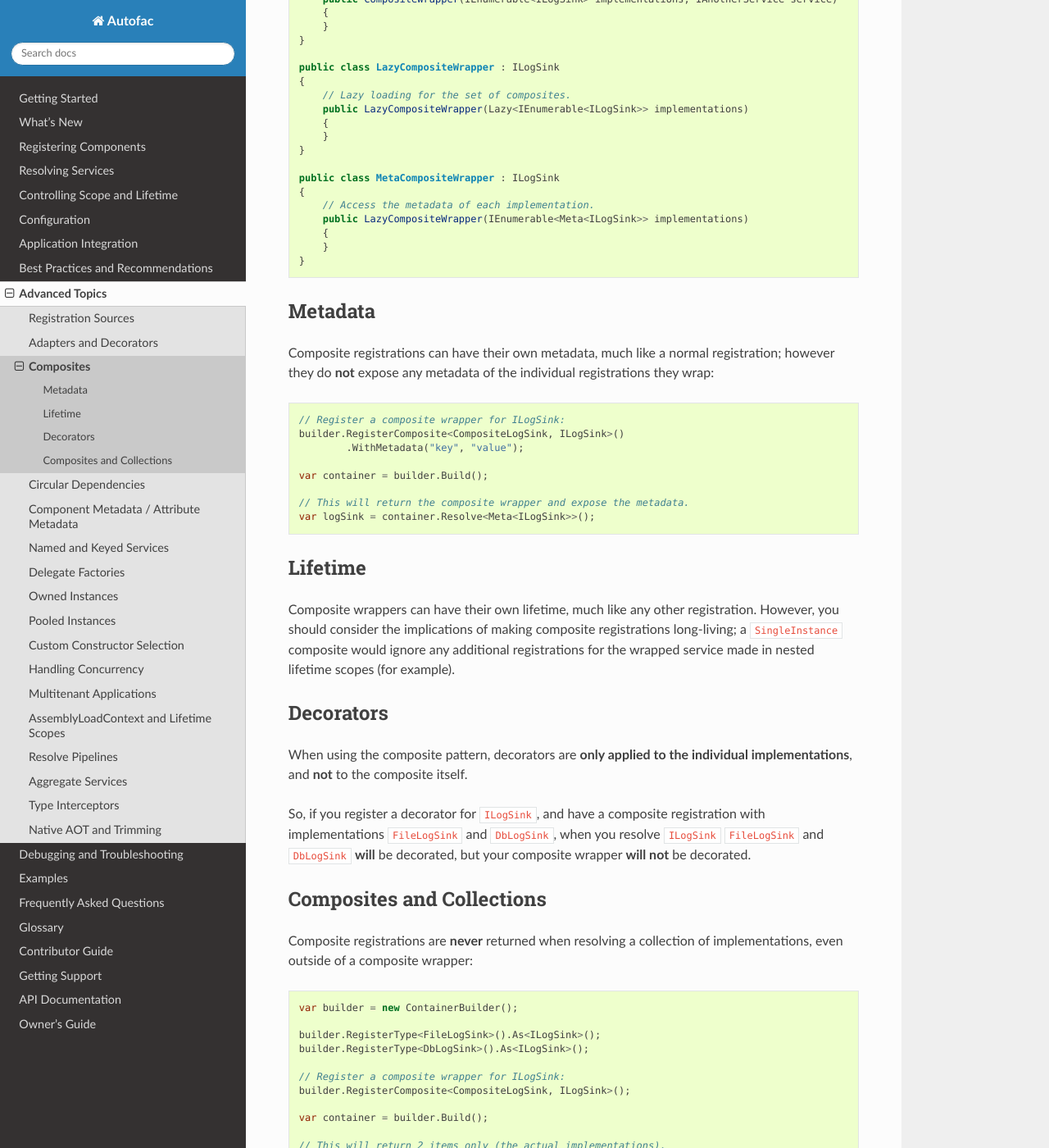
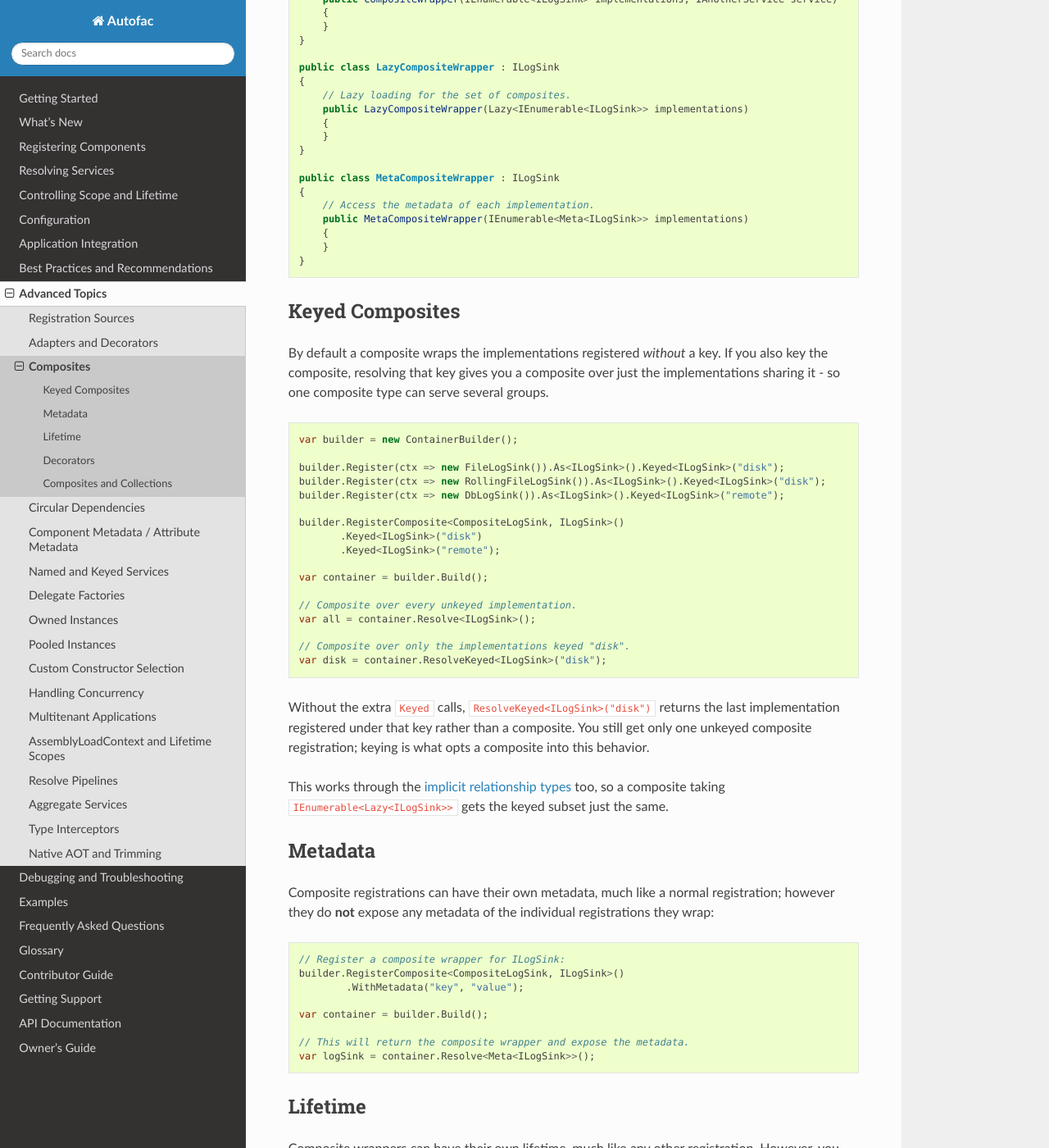
Before and after one commit to autofac/Documentation, a Sphinx documentation site: the page built from docs/advanced/composites.rst, in a window 1280 px wide and 1400 px high, scrolled down 2046 px. Shown: the whole window at 82% size. Built offline with Sphinx 7.4.7 and the Read the Docs theme 3.1.0, drawn with Linux system fonts in a browser that asks for light colours.

Commit message:
Document composite keying, pool providers, and decorator ownership
Three shipped features had no documentation.

**Keyed composites** (core 8.3.0). A composite only wraps unkeyed
implementations unless it is itself keyed, at which point resolving that key
yields a composite over just the implementations sharing it. Worth stating
explicitly that without the extra Keyed calls a keyed resolve returns the last
matching implementation rather than a composite, because that looks like a bug
when you hit it.

**Custom pool storage** (Autofac.Pooling 2.0.0). An ObjectPoolProvider can now
back a pooled registration, and policies can be supplied as factories so they
can resolve their own dependencies. The consequences of handing over storage
are the part that matters: pool capacity stops applying because the provider
owns sizing, the pool has to be thread-safe because it is shared across every
scope, and the pool becomes responsible for disposing what it declines or
evicts, since ObjectPool<T>.Return reports no result and there is no eviction
callback for Autofac to hook.

**Decorator ownership** (core 9.2.0). ExternallyOwned on a decorated service
opts the entire decorator chain out of disposal tracking. Added next to the
existing note about decorator lifetime, which is where someone would look.

Also corrects a constructor name in the composites metadata example that did
not match its class, and the missing comma that unwrapping exposed.

```diff
--- a/docs/advanced/adapters-decorators.rst
+++ b/docs/advanced/adapters-decorators.rst
@@ -155,6 +155,8 @@ You can use that context to make decisions in your decorators if you want. It ca
 
 **You cannot specify a lifetime scope on a decorator.** The lifetime of a decorator is tied to the lifetime of the thing it decorates. The service and all decorators get disposed at the same time. If you decorate a singleton, all the decorators are also going to be singletons. If you decorate something that's instance per request (e.g., in a web app) the decorators will also live for the whole request.
 
+**Ownership follows the decorated component as well.** :doc:`Registering the decorated service as ExternallyOwned <../lifetime/disposal>` opts the whole chain out of disposal tracking - neither the decorated instance nor any decorator over it will be disposed when the scope ends. That holds however many decorators are stacked, since it's the ownership of the underlying component that governs.
+
 Classic Syntax
 --------------
 
--- a/docs/advanced/composites.rst
+++ b/docs/advanced/composites.rst
@@ -106,10 +106,39 @@ Composite wrappers can have their own additional dependencies, as well as use an
     public class MetaCompositeWrapper : ILogSink
     {
         // Access the metadata of each implementation.
-        public LazyCompositeWrapper(IEnumerable<Meta<ILogSink>> implementations)
+        public MetaCompositeWrapper(IEnumerable<Meta<ILogSink>> implementations)
         {
         }
     }
+
+Keyed Composites
+================
+
+By default a composite wraps the implementations registered *without* a key. If you also key the composite, resolving that key gives you a composite over just the implementations sharing it - so one composite type can serve several groups.
+
+.. sourcecode:: csharp
+
+    var builder = new ContainerBuilder();
+
+    builder.Register(ctx => new FileLogSink()).As<ILogSink>().Keyed<ILogSink>("disk");
+    builder.Register(ctx => new RollingFileLogSink()).As<ILogSink>().Keyed<ILogSink>("disk");
+    builder.Register(ctx => new DbLogSink()).As<ILogSink>().Keyed<ILogSink>("remote");
+
+    builder.RegisterComposite<CompositeLogSink, ILogSink>()
+           .Keyed<ILogSink>("disk")
+           .Keyed<ILogSink>("remote");
+
+    var container = builder.Build();
+
+    // Composite over every unkeyed implementation.
+    var all = container.Resolve<ILogSink>();
+
+    // Composite over only the implementations keyed "disk".
+    var disk = container.ResolveKeyed<ILogSink>("disk");
+
+Without the extra ``Keyed`` calls, ``ResolveKeyed<ILogSink>("disk")`` returns the last implementation registered under that key rather than a composite. You still get only one unkeyed composite registration; keying is what opts a composite into this behavior.
+
+This works through the :doc:`implicit relationship types <../resolve/relationships>` too, so a composite taking ``IEnumerable<Lazy<ILogSink>>`` gets the keyed subset just the same.
 
 Metadata
 ========
@@ -137,7 +166,7 @@ Decorators
 
 When using the composite pattern, decorators are **only applied to the individual implementations**, and **not** to the composite itself.
 
-So, if you register a decorator for ``ILogSink``, and have a composite registration with implementations ``FileLogSink`` and ``DbLogSink``, when you resolve ``ILogSink`` ``FileLogSink`` and ``DbLogSink`` **will** be decorated, but your composite wrapper **will not** be decorated.
+So, if you register a decorator for ``ILogSink``, and have a composite registration with implementations ``FileLogSink`` and ``DbLogSink``, when you resolve ``ILogSink``, ``FileLogSink`` and ``DbLogSink`` **will** be decorated, but your composite wrapper **will not** be decorated.
 
 Composites and Collections
 ==========================
```
Also changed, not shown: docs/advanced/pooled-instances.rst (+31 -0 lines).
